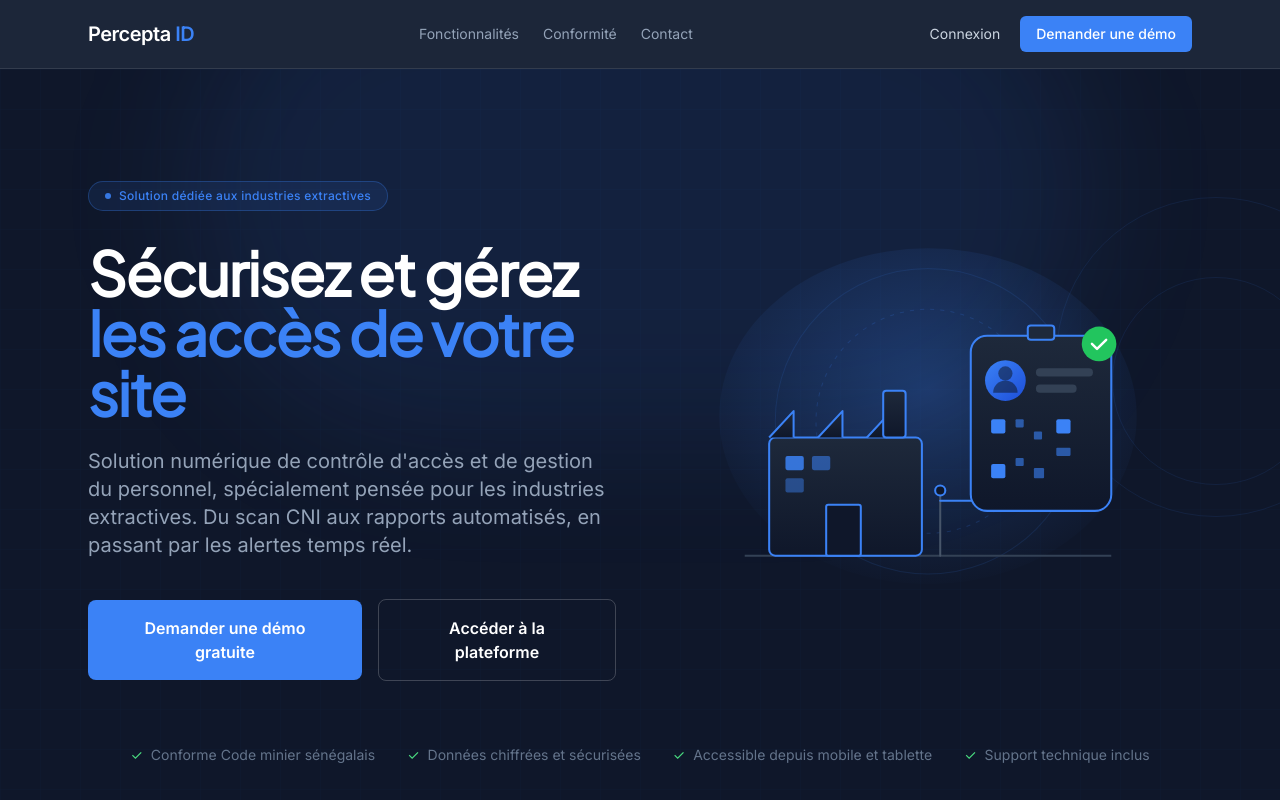
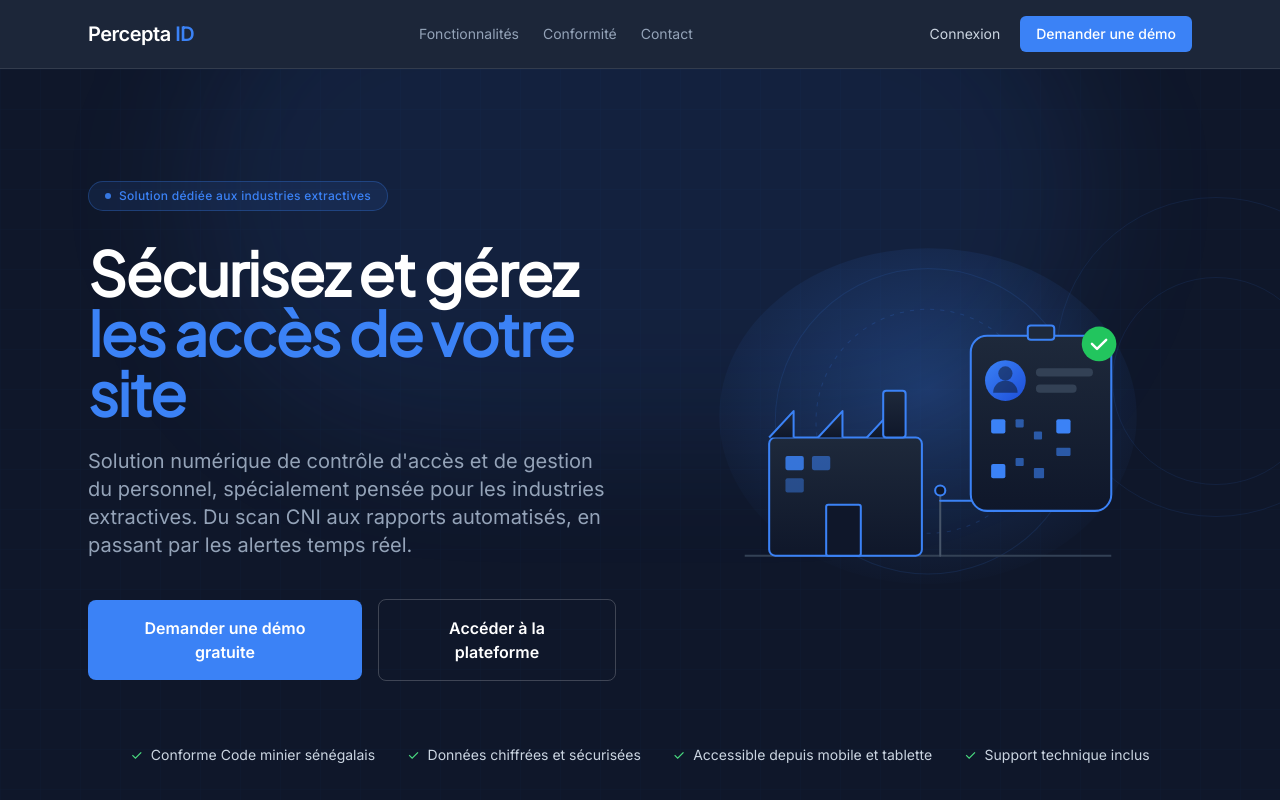
Before and after one commit to IVNorahc/percepta-id, a React (Vite) app: page / in a window 1280 px wide. Shown: the top 800 px of the page. Built offline with nearby package versions, Linux system fonts and the light colour scheme; no server answers.

Commit message:
fix: améliore lisibilité checklist hero

```diff
--- a/src/pages/LandingPage.tsx
+++ b/src/pages/LandingPage.tsx
@@ -219,7 +219,7 @@
             </div>
           </div>
 
-          <div className="mt-16 flex flex-wrap items-center justify-center gap-x-8 gap-y-3 text-sm text-slate-500">
+          <div className="mt-16 flex flex-wrap items-center justify-center gap-x-8 gap-y-3 text-sm text-slate-300">
             <span className="flex items-center gap-2">
               <span className="text-green-400">✓</span> Conforme Code minier sénégalais
             </span>
```
